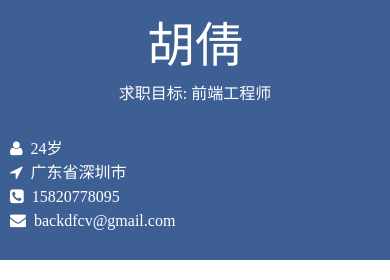
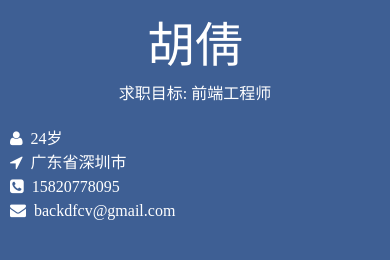
Before and after one commit to Ofeyhoo/resume, a plain HTML site: page index.html in a window 390 px wide. Shown: the top 280 px of the page. Drawn offline with Linux system fonts and the light colour scheme.

Commit message:
Update resume.css

```diff
--- a/css/resume.css
+++ b/css/resume.css
@@ -244,9 +244,12 @@ a{text-decoration:none;}
 
 /* 响应页面 */
 @media screen and (max-width:1100px){
+	body{
+    	background:#fff;
+    }
     .container{
     	width:100%;
-    	margin:0;
+    	margin-top:0;
     	border:none;
     }
 
@@ -280,6 +283,7 @@ a{text-decoration:none;}
     }
     .m-contact .list{
     	padding-left:10px;
+    	margin-top:-10px;
     }
 
 }
```
